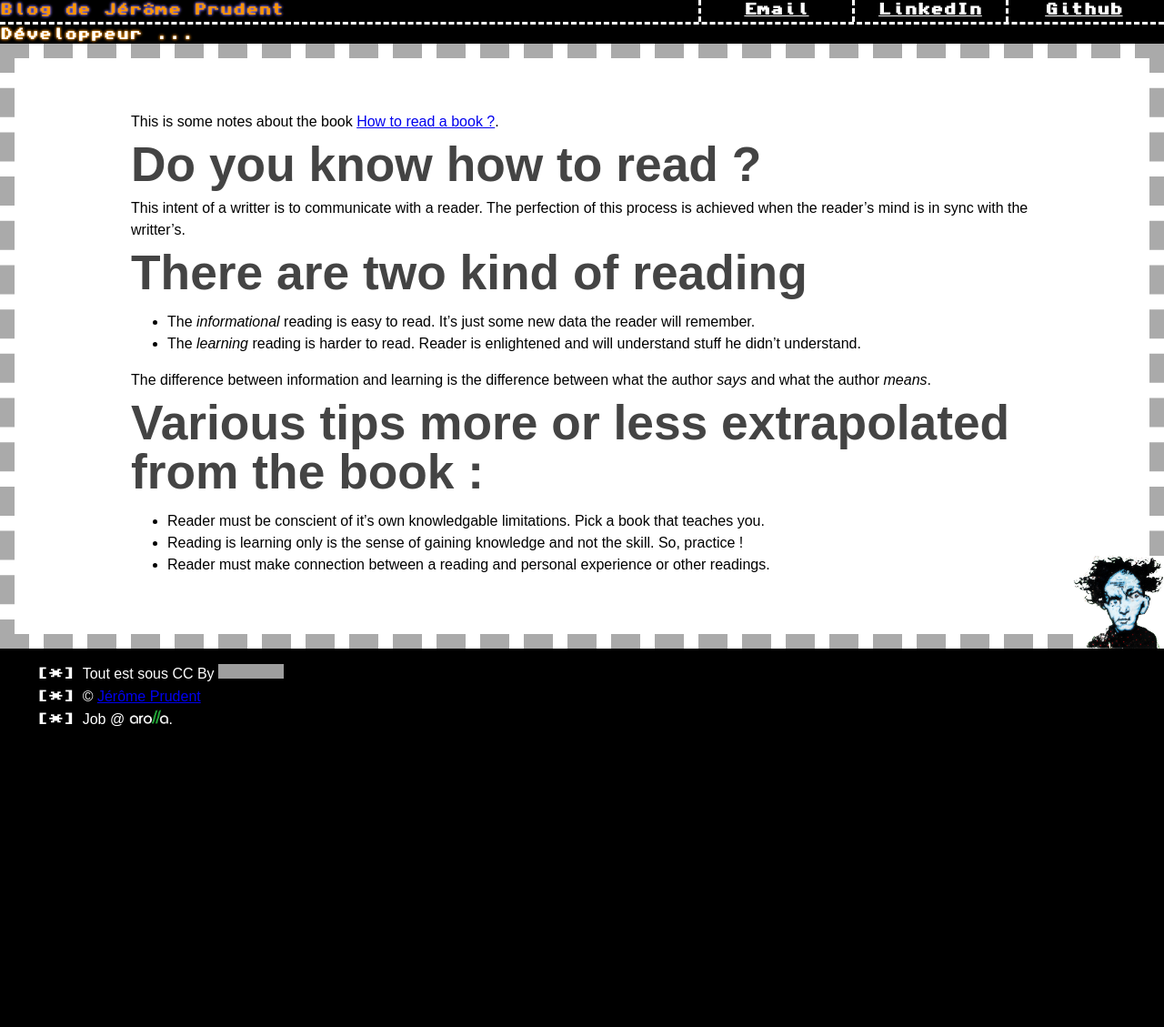
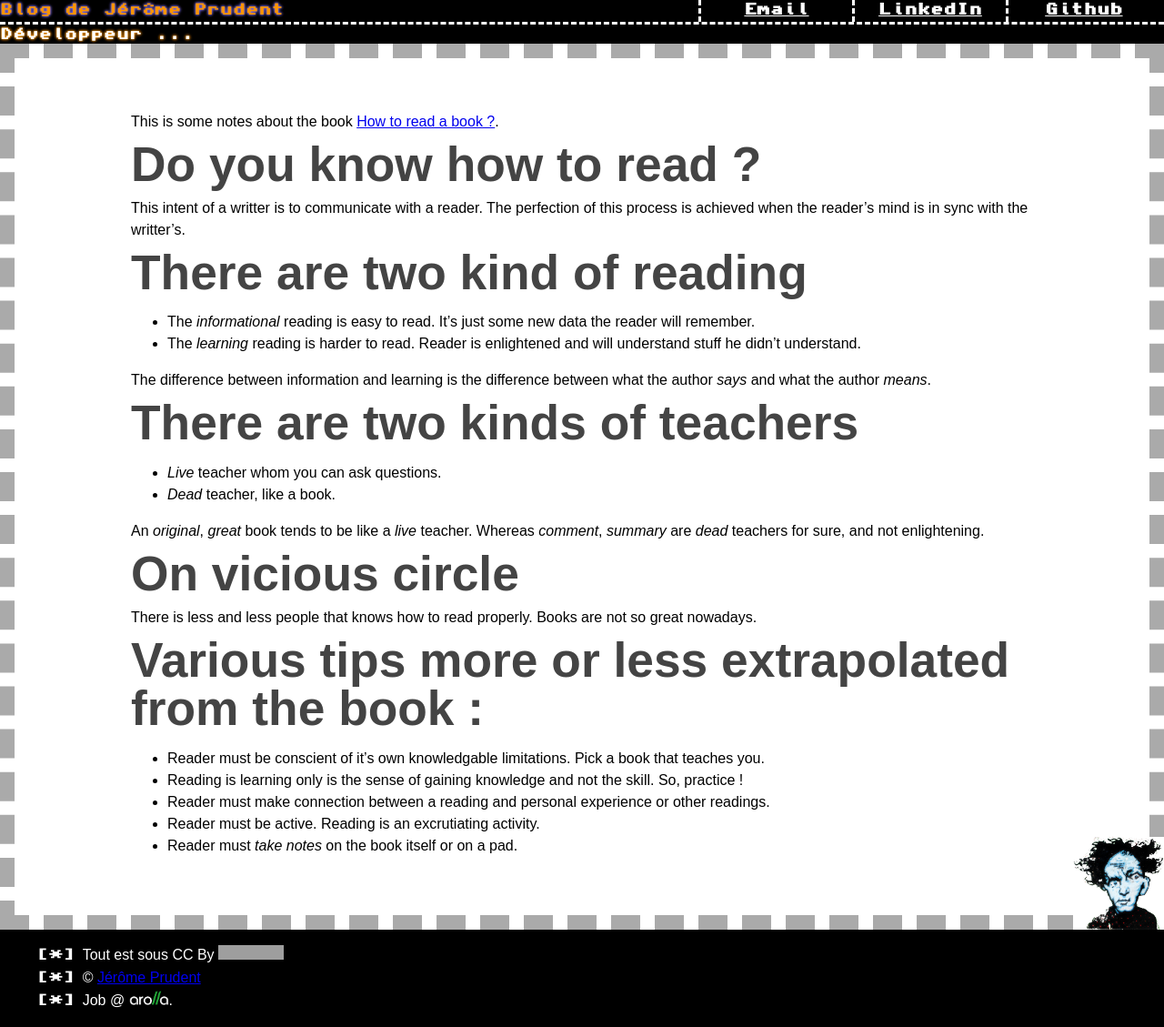
Before and after one commit to jprudent/jprudent.github.com, a Jekyll site: the page built from _posts/2017-05-01-review-of-how-to-read-a-book.markdown, in a window 1280 px wide. Shown: the whole page at 91% size. Built offline with Jekyll 4.4.1, drawn with Linux system fonts in a browser that asks for light colours; our own code applies the rules of GitHub Pages for plain Markdown files; Markdown is read by kramdown in place of the engine named in the settings; before the commit the page ends 900 px from its top, so only the background shows below that; grey boxes are pictures that could not be loaded.

Commit message:
Update 2017-05-01-review-of-how-to-read-a-book.markdown

```diff
--- a/_posts/2017-05-01-review-of-how-to-read-a-book.markdown
+++ b/_posts/2017-05-01-review-of-how-to-read-a-book.markdown
@@ -12,9 +12,22 @@ This intent of a writter is to communicate with a reader. The perfection of this
 
 The difference between information and learning is the difference between what the author _says_ and what the author _means_.
 
+# There are two kinds of teachers
+
+- _Live_ teacher whom you can ask questions.
+- _Dead_ teacher, like a book.
+
+An _original_, _great_ book tends to be like a _live_ teacher. Whereas _comment_, _summary_ are _dead_ teachers for sure, and not enlightening.
+
+# On vicious circle
+
+There is less and less people that knows how to read properly. Books are not so great nowadays.
+
 
 # Various tips more or less extrapolated from the book :
 
 - Reader must be conscient of it's own knowledgable limitations. Pick a book that teaches you.
 - Reading is learning only is the sense of gaining knowledge and not the skill. So, practice !
 - Reader must make connection between a reading and personal experience or other readings.
+- Reader must be active. Reading is an excrutiating activity.
+- Reader must *take notes* on the book itself or on a pad.
```
